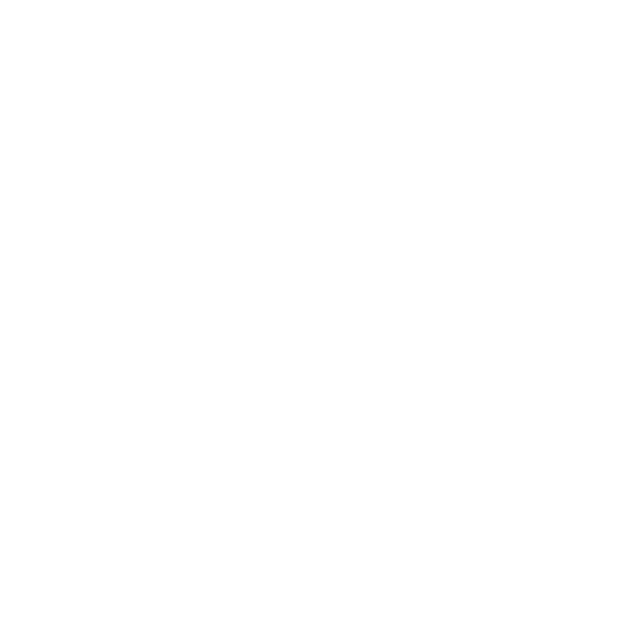
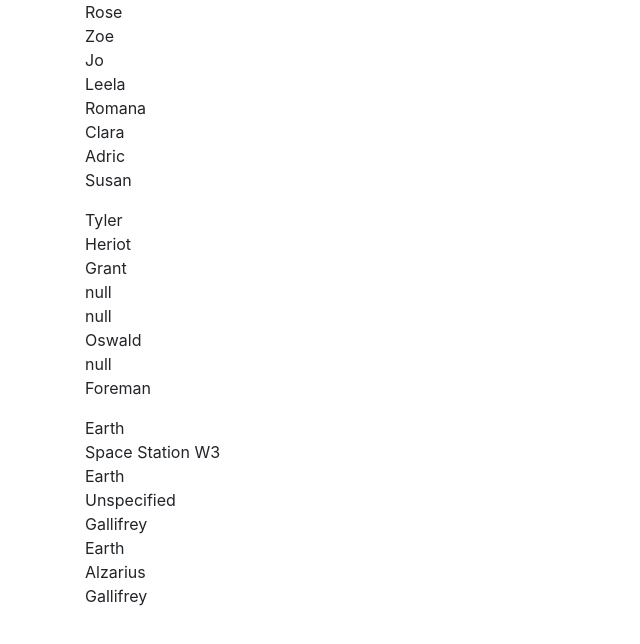
Before and after one commit to AceKingQueen/jetsons, a plain HTML site: page index.html in a window 1280 px wide. Shown: the whole page, without its empty margins (0-640 px from the left). Drawn offline with nearby package versions, Linux system fonts and the light colour scheme.

Commit message:
array displaying on html page

```diff
--- a/index.html
+++ b/index.html
@@ -1,42 +1,10 @@
-<!-- You will design a small web application GUI, using HTML and JavaScript that does the following:
-
-1) Write a function which processes the following data structure to insert an HTML table into a web page.
-
-var table_data = [ { first_name : 'Rose',
-                     last_name  : 'Tyler',
-                     home       : 'Earth' },
-                   { first_name : 'Zoe',
-                     last_name  : 'Heriot',
-                     home       : 'Space Station W3'},
-                   { first_name : 'Jo',
-                     last_name  : 'Grant',
-                     home       : 'Earth'},
-                   { first_name : 'Leela',
-                     last_name  : null,
-                     home       : 'Unspecified'},
-                   { first_name : 'Romana',
-                     last_name  : null,
-                     home       : 'Gallifrey'},
-                   { first_name : 'Clara',
-                     last_name  : 'Oswald',
-                     home       : 'Earth'},
-                   { first_name : 'Adric',
-                     last_name  : null,
-                     home       : 'Alzarius'},
-                   { first_name : 'Susan',
-                     last_name  : 'Foreman',
-                     home       : 'Gallifrey'} ];
-
-2) Contains styling that helps present the table.
-
-3) Bonus - provide a way to insert the table into different elements within the page.  -->
-
-
 <!-- table_data is an array of objects. each object has an index and 3 properties, first_name, last_name, and home.
 
   The easiest thing to do is probably loop over the array  and for each object in the array, grab it and display it in the table.
 
 I could use jQuery to grab each object and assign where it should go in the table, which I probably should do because they use jQuery for sure
+
+Once I get stuff showing up on the page, I should deploy to Heroku.
 
 I'm not entirely sure how to insert the table into different elements within the page but I'm guessing either assign it a variable or use jQuery-->
 
@@ -54,8 +22,16 @@ I'm not entirely sure how to insert the table into different elements within the
 </head>
 <body>
 
+  <div class="container">
+    <p id="populate-first-name"></p>
+    <p id="populate-last-name"></p>
+    <p id="populate-home"></p>
+
+</div>
 
 
 </body>
+<script src="https://ajax.googleapis.com/ajax/libs/jquery/3.3.1/jquery.min.js"></script>
 <script type="text/javascript" src="javascript.js"></script>
+
 </html>
--- a/javascript.js
+++ b/javascript.js
@@ -24,3 +24,18 @@ var table_data = [ { first_name : 'Rose',
                      home       : 'Gallifrey'} ];
 
 console.log(table_data[0]);
+
+//loop over each object in the table_data array
+//display the corresponding object at the populate-table divs in the html
+
+table_data.forEach(function(item) {
+    $("#populate-first-name").append("<div>" + item.first_name + "</div>");
+});
+
+table_data.forEach(function(item) {
+    $("#populate-last-name").append("<div>" + item.last_name + "</div>");
+});
+
+table_data.forEach(function(item) {
+    $("#populate-home").append("<div>" + item.home + "</div>");
+});
```
Also changed, not shown: README.md.
